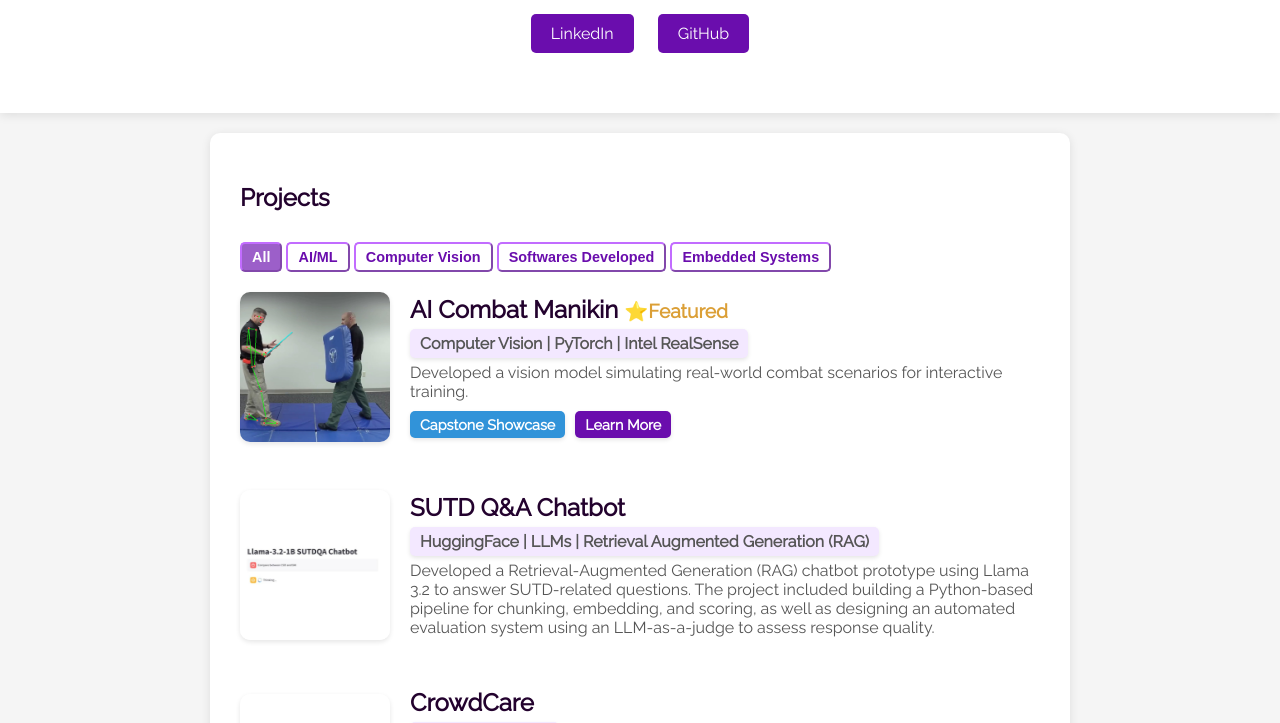
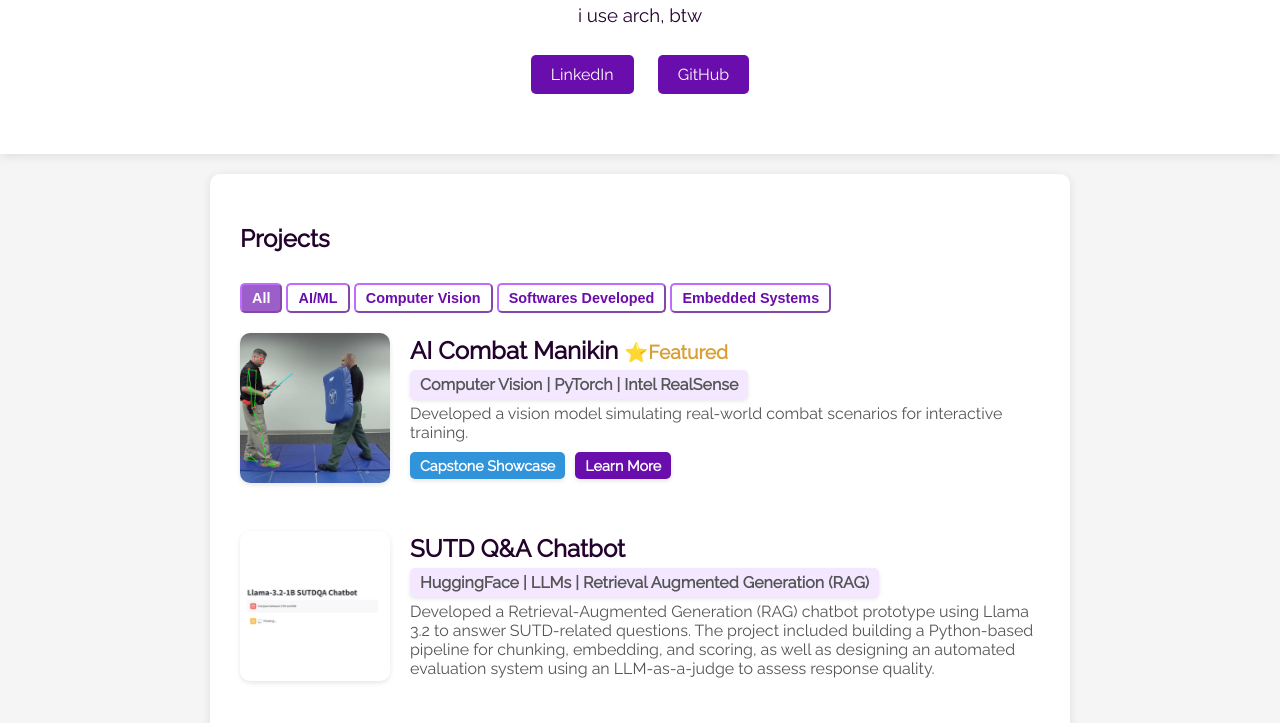
Before and after one commit to xinweiching/xinweiching.github.io, a plain HTML site: page index.html in a window 1280 px wide. Shown: the part 301-1024 px from the top of the page. Drawn offline with Linux system fonts and the light colour scheme.

Commit message:
i use arch btw

```diff
--- a/index.html
+++ b/index.html
@@ -12,6 +12,7 @@
         <img src="img/profilepicture.jpg" alt="Profile Picture" class="profile-img" style="width:125px;height:125px;">
         <h1>Xin Wei</h1>
         <h2>Aspiring AI Engineer</h2>
+        <h3 style="font-weight: 100;">i use arch, btw</h3>
         <div class="btn-gap">
             <a href="https://www.linkedin.com/in/xin-wei-ching/">LinkedIn</a>
             <a href="https://github.com/xinweiching">GitHub</a>
```
